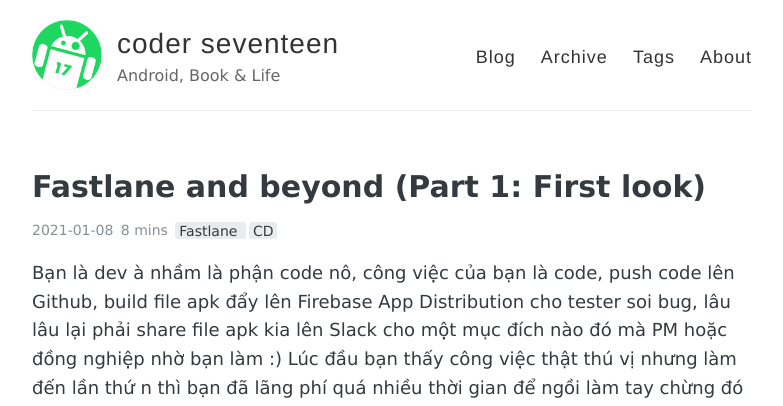
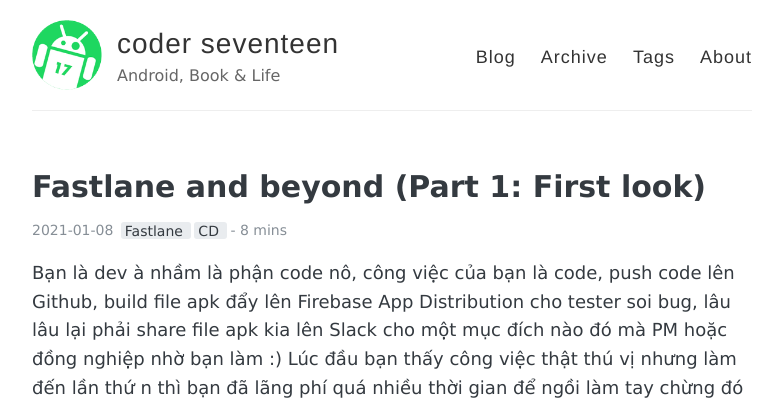
Before and after one commit to coder7eeN/coder7eeN.github.io, a Jekyll site: the page built from _posts/2021-01-08-fastlane-p1-firstlook.md, in a window 1280 px wide. Shown: the top 406 px of the page, without its empty margins (248-1031 px from the left). Built offline with Jekyll 4.4.1, drawn with Linux system fonts in a browser that asks for light colours.

Commit message:
chore: add read time

```diff
--- a/_layouts/post.html
+++ b/_layouts/post.html
@@ -10,10 +10,6 @@ layout: default
       {{ page.date | date: "%Y-%m-%d" }}
     </span>
 
-    <span class="meta">
-      {% include read-time.html content=content %}
-    </span>
-
     <ul class="tag">
       {% for tag in page.tags %}
       <li>
@@ -23,6 +19,10 @@ layout: default
       </li>
       {% endfor %}
     </ul>
+
+    <span class="meta">
+      - {% include read-time.html content=content %}
+    </span>
   </div>
 
   <div class="entry">
--- a/style.scss
+++ b/style.scss
@@ -422,7 +422,7 @@ nav {
   }
 
   .meta {
-    font-weight: 300;
+    font-weight: 400;
     font-size: $small-font-size;
     color: $base-lighten-color;
     margin-right: 3px;
```
